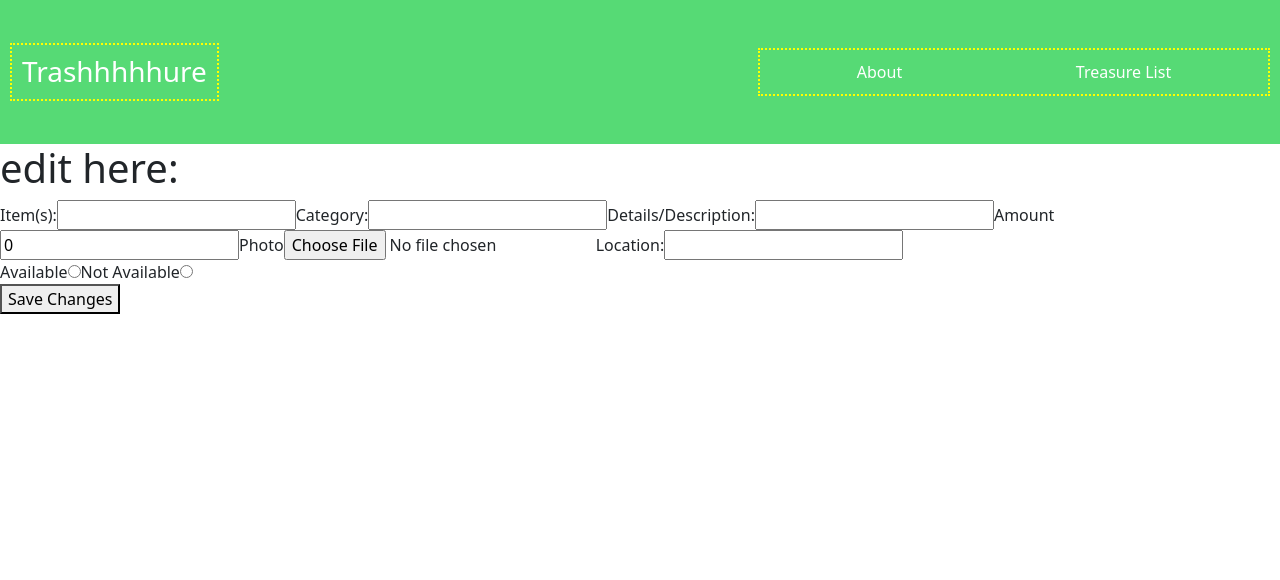
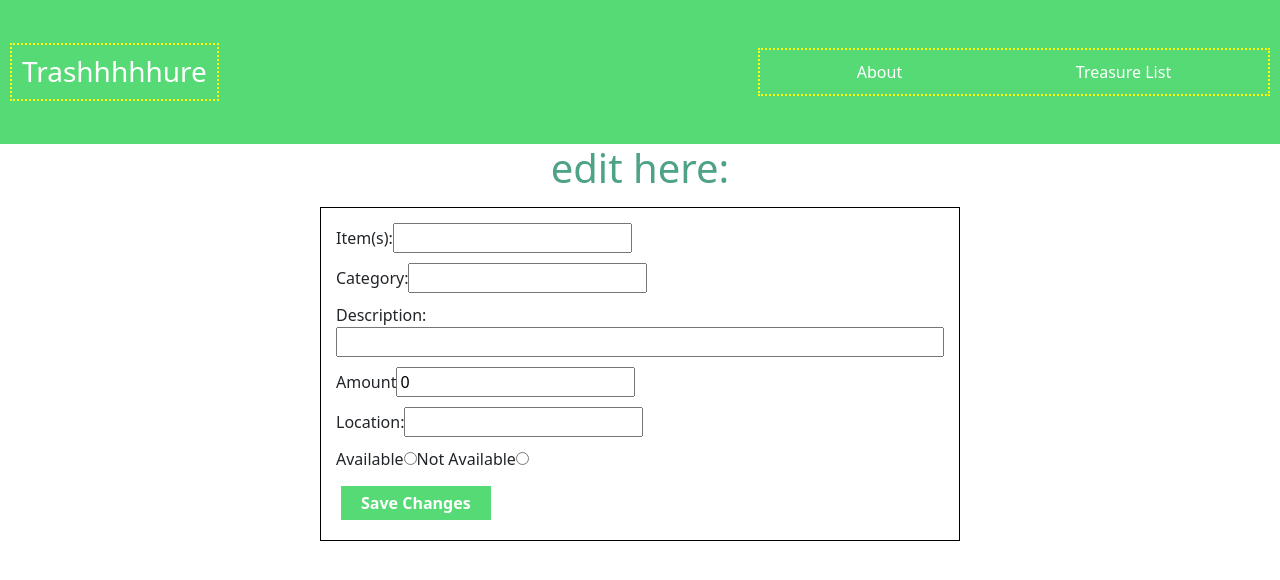
Before and after one commit to khodgesx/treasure-front, a React (Create React App) app: page /items/update/1 in a window 1280 px wide. Shown: the top 580 px of the page. Built offline with nearby package versions, Linux system fonts and the light colour scheme; no server answers.

Commit message:
edited styling for edit form page

```diff
--- a/public/index.html
+++ b/public/index.html
@@ -24,7 +24,7 @@
       work correctly both with client-side routing and a non-root public URL.
       Learn how to configure a non-root public URL by running `npm run build`.
     -->
-    <title>React App</title>
+    <title>Trashure</title>
   </head>
   <body>
     <noscript>You need to enable JavaScript to run this app.</noscript>
--- a/src/App.css
+++ b/src/App.css
@@ -104,6 +104,31 @@ nav a{
   margin: 0 auto;
   border: solid 1px black;
 }
+#item-title{
+  color:green;
+}
+#item-details{
+  margin: 20px 0;
+}
+#item-show h3{
+  text-align: left;
+  display:block;
+  margin: 10px;
+}
+#edit-link{
+  color:green;
+  font-size: 3vh;
+}
+#delete-button{
+  border: none;
+  color:Red;
+  background-color: antiquewhite;
+  padding: 2px 15px;
+}
+#delete-div{
+  display: flex;
+  justify-content: flex-end;
+}
 
 #about-div{
   display: block;
@@ -147,6 +172,31 @@ nav a{
   justify-content: space-between;
   width: 50%;
 }
+#edit-title{
+  text-align: center;
+  color:rgb(78, 162, 134);
+}
+#edit-form{
+  border: solid 1px black;
+  width: 50%;
+  display: block;
+  margin: 15px auto;
+  padding: 10px;
+}
+#edit-form div{
+  padding:5px;
+}
+#edit-form button{
+  margin: 10px;
+  border:none;
+  background-color: #56da75;
+  color:white;
+  font-weight: 800;
+  padding: 5px 20px;
+}
+#edit-details input{
+  width: 100%;
+}
 #delete{
   border:solid 1px red;
   padding: 5px 15px;
--- a/src/aboutContainer/about.jsx
+++ b/src/aboutContainer/about.jsx
@@ -8,7 +8,7 @@ const About = () =>{
             <li>Everything is free!</li>
             <li>A place to get rid of things</li>
             <li>A place to find things you need</li>
-            <li>An eco-consciuos market - recycle and reuse!</li>
+            <li>An eco-conscious market - recycle and reuse!</li>
         </ul>
         <img src=""></img>
     </div>
--- a/src/itemsContainer/editItemContainer/editItemRoute.jsx
+++ b/src/itemsContainer/editItemContainer/editItemRoute.jsx
@@ -102,30 +102,35 @@ const EditItemRoute = ()=>{
     }
     return(
         <div>
-
-
         <div>
-            <h1>edit <strong>{editItem.title}</strong> here:</h1>
+            <h1 id="edit-title">edit <strong>{editItem.title}</strong> here:</h1>
+        </div>
+             <div id="edit-form">
+              <form onSubmit={submitEdit}>
+                    <div>
+                        <label htmlFor="title">Item(s): </label>
+                        <input onChange={inputChange} type="text" name="title" value={editItem.title}></input>
                     </div>
                     <div>
-              <form onSubmit={submitEdit}>
-                  <label htmlFor="title">Item(s): </label>
-                      <input onChange={inputChange} type="text" name="title" value={editItem.title}></input>
-
                         <label htmlFor="category">Category: </label>
                         <input onChange={inputChange} type="text" name="category" value={editItem.category}></input>
-
-                      <label htmlFor="details">Details/Description: </label>
+                    </div>
+                    <div id="edit-details">
+                        <label htmlFor="details">Description: </label>
                         <input onChange={inputChange} type="text" name="details" value={editItem.details}></input>
-
+                    </div>
+                    <div>
                         <label htmlFor="amount">Amount </label>
                         <input onChange={inputChange} type="number" name="amount" value={editItem.amount}></input>
-
+                    </div>
+                    {/* <div>
                         <label htmlFor="img">Photo </label>
                          <input onChange={imageChange} type="file" name="img" id="item-pic"accept="image/png, image/jpeg" placeholder='upload image'></input>
-
+                    </div> */}
+                    <div>
                         <label htmlFor="location">Location: </label>
                         <input onChange={inputChange} type="text" name="location" value={editItem.location}></input>
+                    </div>
                     <div>
                         <label htmlFor="available">Available </label>
                         <input onChange={inputChange} type="radio" name="available" value={editItem.available}></input>
@@ -133,7 +138,9 @@ const EditItemRoute = ()=>{
                         <label htmlFor="available">Not Available </label>
                         <input onChange={inputChange} type="radio" name="available" value={!editItem.available}></input>
                     </div>
+
                       <button type="submit">Save Changes</button>
+
                   </form>
              </div>
              </div>
--- a/src/itemsContainer/singleItemContainer/singleItemRoute.jsx
+++ b/src/itemsContainer/singleItemContainer/singleItemRoute.jsx
@@ -23,20 +23,23 @@ const SingleItemRoute = (props)=>{
 
     return(
         <div id="item-show">
-            <h1>{item.title}</h1>
+            <h1 id="item-title">{item.title}</h1>
             <img src={item.img}></img>
             <div id="item-details">
-                <h3>Category: {item.category}</h3>
-                <h3>Amount: {item.amount}</h3>
-                <h3>Details/Description: {item.details}</h3>
-                <h3>Location: {item.location}</h3>
-                <h3>Available: { item.available === true ? 'Yes' :'No' }</h3>
+                <h3><u>Category:</u> {item.category}</h3>
+                <h3><u>Amount:</u> {item.amount}</h3>
+                <h3><u>Description:</u> {item.details}</h3>
+                <h3><u>Location:</u> {item.location}</h3>
+                <h3><u>Available:</u> { item.available === true ? 'Yes' :'No' }</h3>
             </div>
             <div>
             <h1 key={`item-${item.id}`}>
-               <Link to={`/items/update/${item.id}`}>Edit {item.title}</Link>
+               <Link id="edit-link"to={`/items/update/${item.id}`}>Edit {item.title}</Link>
              </h1>
-             <button onClick={props.deleteItem}>Delete</button>
+             <div id="delete-div">
+                <button id="delete-button"onClick={props.deleteItem}>Delete</button>
+             </div>
+
 
             </div>
 
```
Lines whose indentation alone changed are shown as unchanged.
